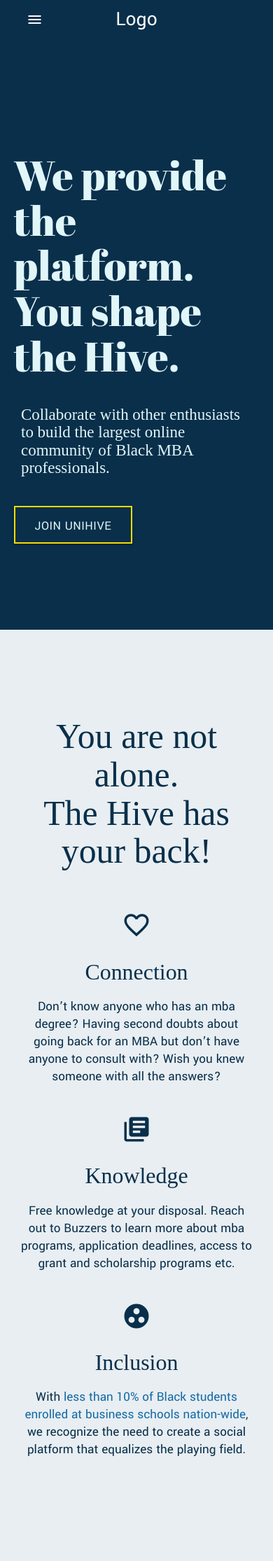
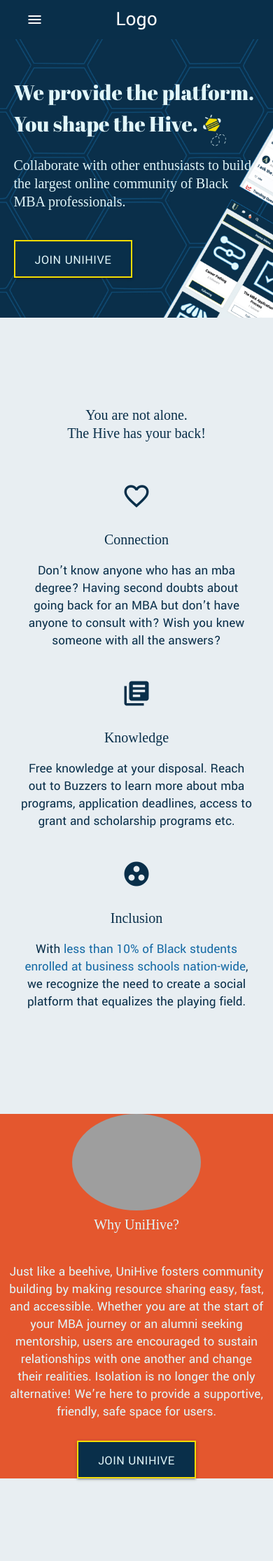
Before and after one commit to bdep90/unihive-app, a PHP site: page / in a window 390 px wide. Shown: the top 2231 px of the page at 70% size. Run offline with PHP 8.4, Linux system fonts and the light colour scheme; some libraries are stand-ins or nearby versions; some web fonts are replaced; grey boxes are pictures that could not be loaded.

Commit message:
new hero background and mobile layout

```diff
--- a/css/style.css
+++ b/css/style.css
@@ -17,6 +17,8 @@ body {
 h1 {
 	font-family: 'Abril Fatface', cursive;
 	color: #E1F6F9;
+	font-size: 47px;
+	line-height: 69px;
 }
 
 h2, h3, h4, h5, h6 {
@@ -127,12 +129,19 @@ nav a.primary:focus {
 /* Hero */
 .hero {
 	height: 100vh;
+	background: url(/assets/hero-background.jpg);
 	background-color: #092F4A;
+	background-position: center;
+	background-repeat: no-repeat;
+	background-size: cover;
 }
 
 .hero h5 {
 	color: #E1F6F9;
+	font-size: 29px;
+	line-height: 46px;
 	margin-bottom: 3rem;
+	width: 65%;
 }
 
 /* Benefits */
@@ -214,13 +223,30 @@ h6.newsletter {
 
 
 
-/* Queries */
-@media only screen and (min-width: 993px) {
+/******  RESPONSIVE STYLES  ******/
+/* large+ screens */
+@media only screen and (min-width: 992px) {
+
 	.container {
 		width: 80%;
 	}
 }
 
+/* large screens */
+@media only screen and (max-width: 1200px) {
+
+	.hero {
+		height: auto;
+		padding-bottom: 3em;
+	}
+}
+
+/* medium screens */
+@media only screen and (max-width: 992px) {
+
+}
+
+/* small screens */
 @media only screen and (min-width: 601px) {
 
 	nav, nav .nav-wrapper i, nav a.sidenav-trigger, nav a.sidenav-trigger i {
@@ -228,3 +254,28 @@ h6.newsletter {
 		line-height: 54px;
 	}
 }
+
+@media only screen and (max-width: 600px) {
+
+	h1, h2 {
+		font-size: 30px;
+		line-height: 45px;
+
+	}
+
+	h2, h3, h4, h5,
+	.hero h5 {
+		font-size: 20px;
+		line-height: 26px;
+	}
+
+	.hero h5 {
+		width: 100%;
+	}
+
+}
+
+@media only screen and (max-width: 480px) {
+
+
+}
--- a/index.html
+++ b/index.html
@@ -39,11 +39,9 @@
 	<section class="hero section valign-wrapper" id="index-banner">
 		<div class="container">
 			<h1 class="header">We provide the platform. <br> You shape the Hive.</h1>
-			<div class="row">
-				<h5 class="header col s12">Collaborate with other enthusiasts to build the largest online community of Black MBA professionals.</h5>
+			<h5 class="header col s12">Collaborate with other enthusiasts to build the largest online community of Black MBA professionals.</h5>
 
-				<a href="#" class="btn-large">Join UniHive</a>
-			</div>
+			<a href="#" class="btn-large">Join UniHive</a>
 		</div>
 	</section>
 
```
Also changed, not shown: assets/hero-background.jpg (added).
